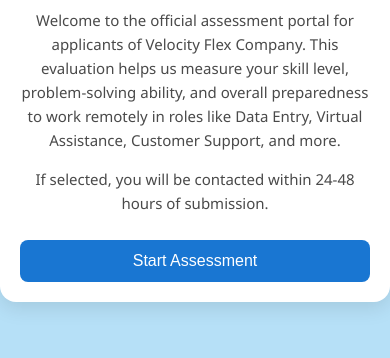
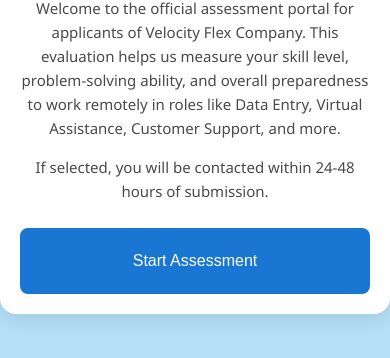
Before and after one commit to Phemmy08/Assessment1, a plain HTML site: page index.html in a window 390 px wide. Shown: the part 344-702 px from the top of the page. Drawn offline with Linux system fonts and the light colour scheme.

Commit message:
Uodated version

```diff
--- a/index.html
+++ b/index.html
@@ -24,7 +24,7 @@
       If selected, you will be contacted within 24-48 hours of submission.
     </p>
     <div class="btn">
-      <button>Start Assessment</button>
+      <button class="button" onclick="window.location.href='assessment.html'">Start Assessment</button>
     </div>
   </div>
 </body>
--- a/styles.css
+++ b/styles.css
@@ -44,7 +44,7 @@ body {
       margin-top: 25px;
     }
 
-    .btn button {
+    .btn, .button {
       background-color: #1976d2;
       color: white;
       padding: 12px 24px;
@@ -55,7 +55,7 @@ body {
       transition: background 0.3s ease;
     }
 
-    .btn button:hover {
+    .btn .button:hover {
       background-color: #125aa1;
     }
 
@@ -72,7 +72,7 @@ body {
         font-size: 15px;
       }
 
-      .btn button {
+      .btn .button {
         width: 100%;
       }
     }
```
